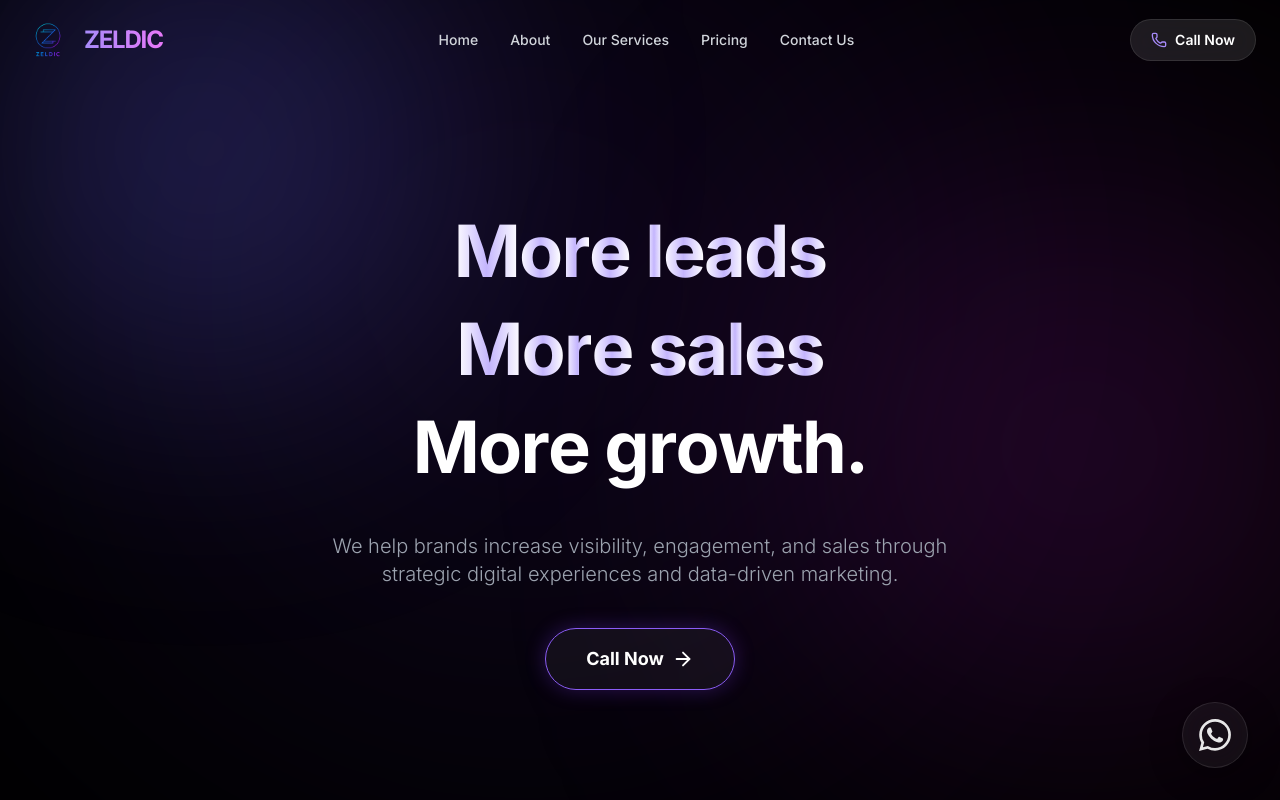
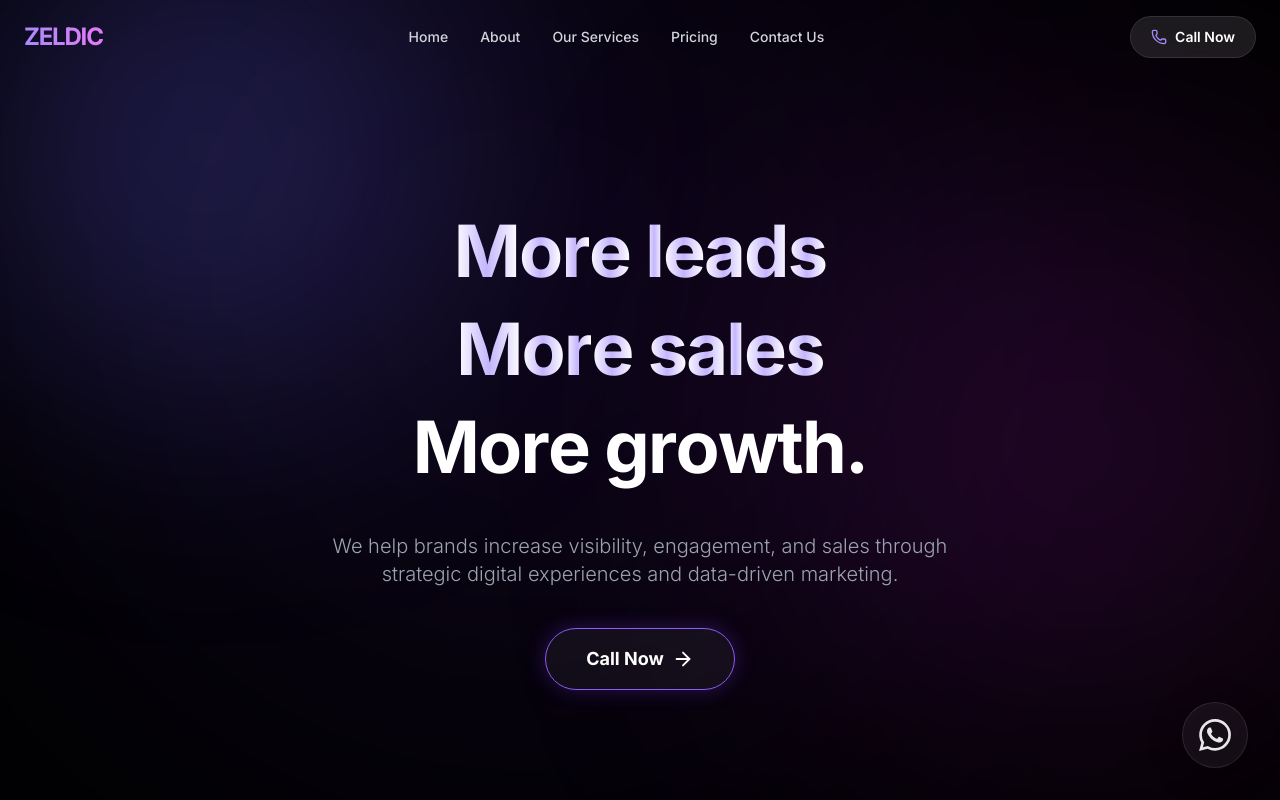
Before and after one commit to spef777/Zeldic10, a React (Vite) app: page / in a window 1280 px wide. Shown: the top 800 px of the page. Built offline with nearby package versions, Linux system fonts and the light colour scheme.

Commit message:
feat: Simplify header and remove logo image
Replaces the image-based logo in the header with a text-only logo. Updates the favicon and apple touch icon paths to use relative paths. This change streamlines the header component and removes an unnecessary image asset.

```diff
--- a/components/Header.tsx
+++ b/components/Header.tsx
@@ -47,23 +47,16 @@ const Header: React.FC = () => {
       }`}
     >
       <div className="container mx-auto px-6 flex items-center justify-between">
-        {/* Logo */}
+        {/* Logo Text Only */}
         <a
           href="#home"
           onClick={(e) => handleNavClick(e, '#home')}
-          className="flex items-center gap-3 group"
+          className="flex items-center group"
           aria-label="Zeldic Home"
         >
-           <img
-             src="/logo.png"
-             alt="Zeldic Logo"
-             className="h-10 md:h-12 w-auto object-contain transition-transform duration-300 group-hover:scale-105"
-           />
-           <div className="flex items-center gap-2 font-bold text-xl md:text-2xl tracking-tighter">
-             <span className="text-transparent bg-clip-text bg-gradient-to-r from-violet-400 to-fuchsia-400">
-               ZELDIC
-             </span>
-           </div>
+           <span className="font-bold text-xl md:text-2xl tracking-tighter text-transparent bg-clip-text bg-gradient-to-r from-violet-400 to-fuchsia-400 cursor-pointer">
+             ZELDIC
+           </span>
         </a>
 
         {/* Desktop Nav */}
--- a/index.html
+++ b/index.html
@@ -4,8 +4,8 @@
     <meta charset="UTF-8" />
     <meta name="viewport" content="width=device-width, initial-scale=1.0" />
     <title>Zeldic | Digital Marketing Agency</title>
-    <link rel="icon" type="image/png" href="/logo.png" />
-    <link rel="apple-touch-icon" href="/logo.png" />
+    <link rel="icon" type="image/png" href="logo.png" />
+    <link rel="apple-touch-icon" href="logo.png" />
     <script src="https://cdn.tailwindcss.com"></script>
     <link rel="preconnect" href="https://fonts.googleapis.com">
     <link rel="preconnect" href="https://fonts.gstatic.com" crossorigin>
```
Also changed, not shown: logo.png (deleted).
